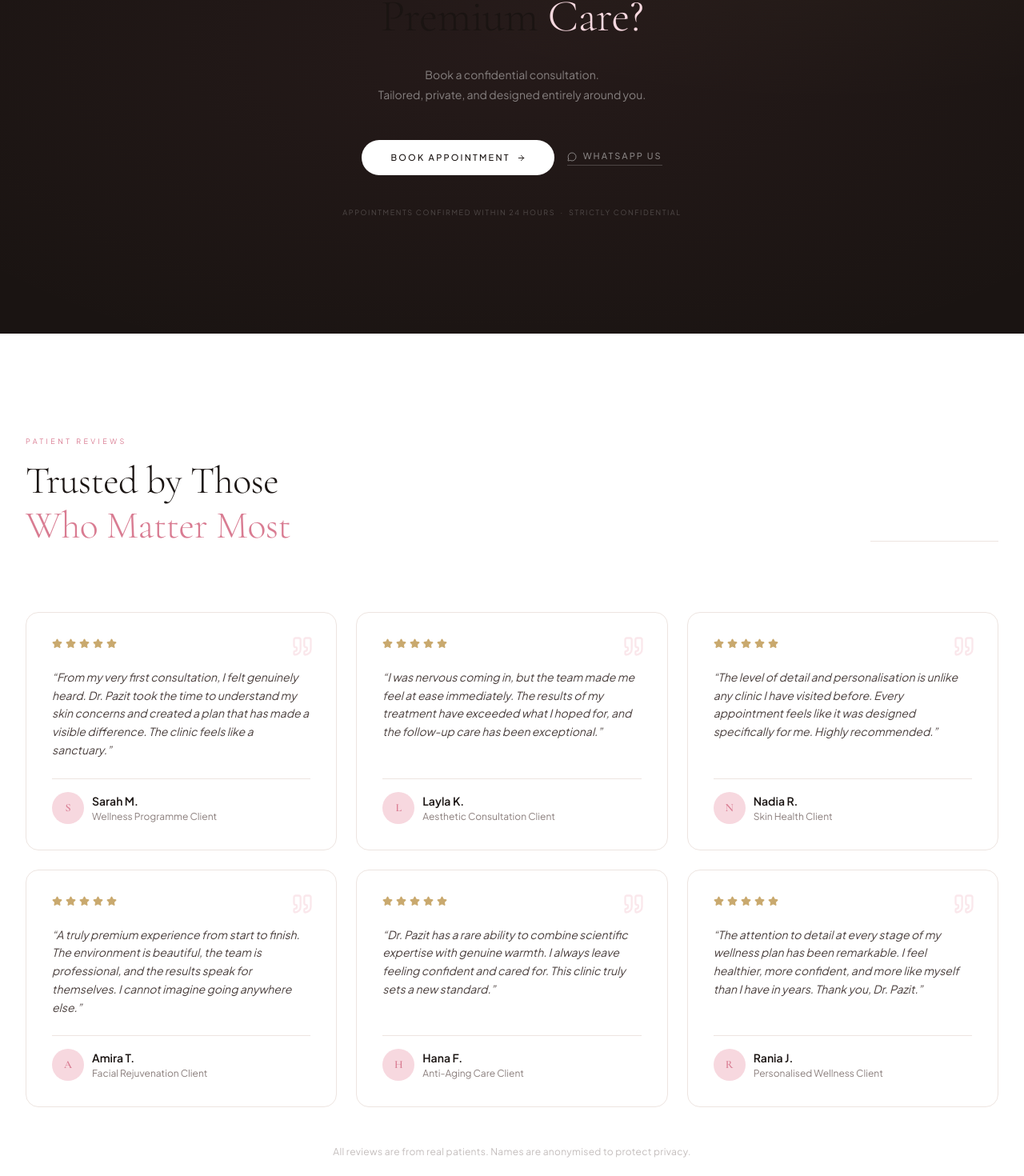
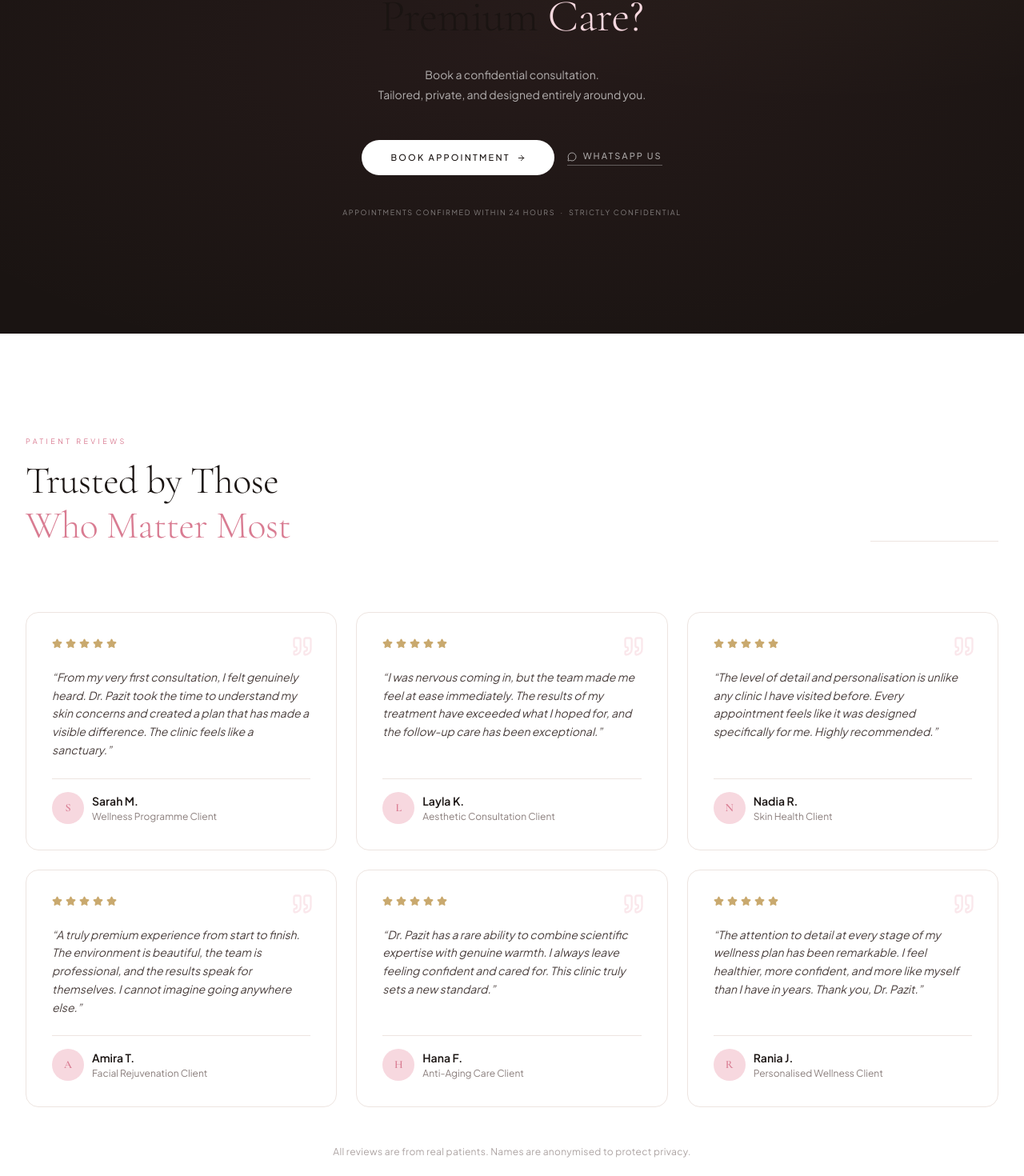
Before and after one commit to rayden12651/clinic-web, a Next.js app: page / in a window 1280 px wide. Shown: the part 4381-5851 px from the top of the page at 80% size. Built offline with nearby package versions, Linux system fonts and the light colour scheme.

Commit message:
Fix text contrast and readability across all pages

```diff
--- a/app/services/page.tsx
+++ b/app/services/page.tsx
@@ -227,7 +227,7 @@ export default function ServicesPage() {
               {steps.map((s, i) => (
                 <ScrollReveal key={i} delay={i * 0.1}>
                   <div className="bg-white border border-rose-light/50 rounded-2xl p-4 lg:p-7 text-center flex flex-col items-center gap-2 lg:gap-4">
-                    <span className="font-serif text-[1.875rem] lg:text-5xl text-rose-light font-light leading-none">{s.num}</span>
+                    <span className="font-serif text-[1.875rem] lg:text-5xl text-rose-mid font-light leading-none">{s.num}</span>
                     <h3 className="font-serif text-[0.9rem] lg:text-xl text-clinic-dark leading-tight">{s.title}</h3>
                     <p className="hidden lg:block text-sm text-clinic-muted leading-relaxed">{s.desc}</p>
                     <p className="lg:hidden text-[11px] text-clinic-muted leading-snug">{s.desc}</p>
--- a/components/forms/BookingForm.tsx
+++ b/components/forms/BookingForm.tsx
@@ -193,7 +193,7 @@ export default function BookingForm() {
 
       {/* Notice */}
       <div className="md:col-span-2">
-        <p className="text-xs text-clinic-muted/70 leading-relaxed">
+        <p className="text-xs text-clinic-muted leading-relaxed">
           ✦ &nbsp;Appointment requests are reviewed by our team and confirmed within 24 hours.
           Your information is handled with strict confidentiality.
         </p>
--- a/components/home/AppointmentCTA.tsx
+++ b/components/home/AppointmentCTA.tsx
@@ -53,7 +53,7 @@ export default function AppointmentCTA() {
           whileInView={{ opacity: 1 }}
           viewport={{ once: true }}
           transition={{ duration: 0.65, delay: 0.22 }}
-          className="text-[13px] lg:text-[14px] text-white/45 leading-[1.8] mb-11 max-w-md mx-auto"
+          className="text-[13px] lg:text-[14px] text-white/65 leading-[1.8] mb-11 max-w-md mx-auto"
         >
           Book a confidential consultation.
           <br className="hidden sm:block" />
@@ -79,7 +79,7 @@ export default function AppointmentCTA() {
             href={WHATSAPP_URL}
             target="_blank"
             rel="noopener noreferrer"
-            className="inline-flex items-center gap-2 text-[11px] font-medium tracking-[0.18em] uppercase text-white/45 hover:text-white transition-colors duration-300 border-b border-white/20 hover:border-white pb-0.5"
+            className="inline-flex items-center gap-2 text-[11px] font-medium tracking-[0.18em] uppercase text-white/60 hover:text-white transition-colors duration-300 border-b border-white/30 hover:border-white pb-0.5"
           >
             <MessageCircle size={12} />
             WhatsApp Us
@@ -91,7 +91,7 @@ export default function AppointmentCTA() {
           whileInView={{ opacity: 1 }}
           viewport={{ once: true }}
           transition={{ delay: 0.5 }}
-          className="mt-10 text-[9px] text-white/22 tracking-[0.18em] uppercase"
+          className="mt-10 text-[9px] text-white/45 tracking-[0.18em] uppercase"
         >
           Appointments confirmed within 24 hours &nbsp;·&nbsp; Strictly confidential
         </motion.p>
--- a/components/home/ResultsSection.tsx
+++ b/components/home/ResultsSection.tsx
@@ -71,7 +71,7 @@ export default function ResultsSection() {
         </div>
 
         {/* Mobile disclaimer */}
-        <p className="lg:hidden mt-8 text-center text-[10px] text-clinic-muted/50 leading-relaxed italic px-2">
+        <p className="lg:hidden mt-8 text-center text-[10px] text-clinic-muted/75 leading-relaxed italic px-2">
           {disclaimer}
         </p>
 
--- a/components/home/Testimonials.tsx
+++ b/components/home/Testimonials.tsx
@@ -97,7 +97,7 @@ export default function Testimonials() {
         </div>
 
         <ScrollReveal delay={0.3}>
-          <p className="hidden lg:block mt-12 text-center text-xs text-clinic-muted/50 tracking-wide">
+          <p className="hidden lg:block mt-12 text-center text-xs text-clinic-muted/70 tracking-wide">
             All reviews are from real patients. Names are anonymised to protect privacy.
           </p>
         </ScrollReveal>
```
